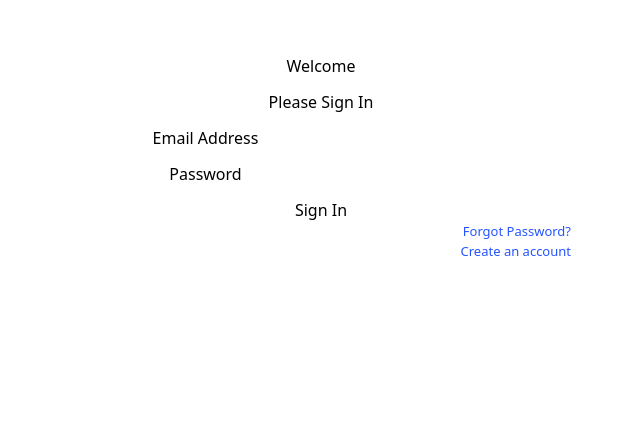
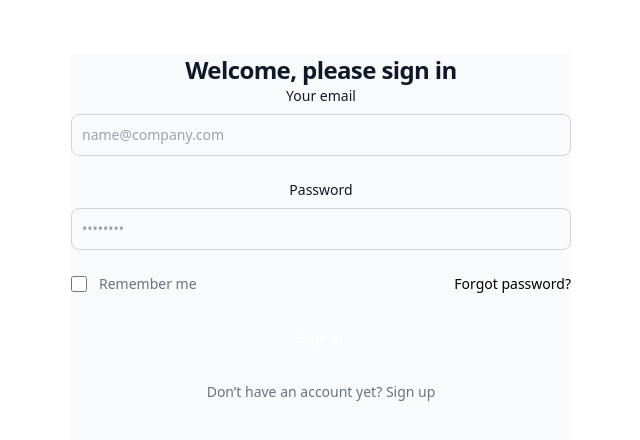
Before and after one commit to DevonHickle/devdevportal, a Nuxt app: page /Login in a window 1280 px wide. Shown: the part 146-586 px from the top of the page, without its empty margins (319-959 px from the left). Built offline with nearby package versions, Linux system fonts and the light colour scheme.

Commit message:
added tailwind css to landingpage and login page

```diff
--- a/pages/LandingPage.vue
+++ b/pages/LandingPage.vue
@@ -2,6 +2,9 @@
   <div>
     <div class="navigation">
       <NavBar />
+    </div>
+    <div class="pageContent">
+      <p>Hello World</p>
     </div>
     <div class="footer">
       <Footer />
--- a/pages/Login.vue
+++ b/pages/Login.vue
@@ -1,25 +1,34 @@
 <template>
     <!-- This will host the login page, will use existing login code - need to convert from React -->
-    <div class="login">
-        <form>
-            <h2 class="mb-3 text-dark">Welcome</h2>
-            <h4 class="mb-3 text-dark">Please Sign In</h4>
-            <div class="mb-3 text-dark">
-                <label>Email Address</label>
-                <input type="email" class="form-control form-control-lg" />
-            </div>
-            <div class="mb-3 text-dark">
-                <label>Password</label>
-                <input type="password" class="form-control form-control-lg">
-            </div>
-            <button type="submit" class="btn btn-dark btn-lg btn-block">Sign In</button>
-            <p class="forgot-password text-right">
-                <NuxtLink to="/forgot-password">Forgot Password?</NuxtLink>
-            </p>
-            <p class="forgot-password text-right">
-              <NuxtLink to="/signup">Create an account</NuxtLink>
-            </p>
-        </form>
+    <div class="login bg-gray-50 dark:bg-gray-900"">
+      <h1 class="text-xl font-bold leading-tight tracking-tight text-gray-900 md:text-2xl dark:text-white">
+                 Welcome, please sign in
+              </h1>
+      <form class="space-y-4 md:space-y-6" action="#">
+                  <div>
+                      <label for="email" class="block mb-2 text-sm font-medium text-gray-900 dark:text-white">Your email</label>
+                      <input type="email" name="email" id="email" class="bg-gray-50 border border-gray-300 text-gray-900 sm:text-sm rounded-lg focus:ring-primary-600 focus:border-primary-600 block w-full p-2.5 dark:bg-gray-700 dark:border-gray-600 dark:placeholder-gray-400 dark:text-white dark:focus:ring-blue-500 dark:focus:border-blue-500" placeholder="name@company.com" required="">
+                  </div>
+                  <div>
+                      <label for="password" class="block mb-2 text-sm font-medium text-gray-900 dark:text-white">Password</label>
+                      <input type="password" name="password" id="password" placeholder="••••••••" class="bg-gray-50 border border-gray-300 text-gray-900 sm:text-sm rounded-lg focus:ring-primary-600 focus:border-primary-600 block w-full p-2.5 dark:bg-gray-700 dark:border-gray-600 dark:placeholder-gray-400 dark:text-white dark:focus:ring-blue-500 dark:focus:border-blue-500" required="">
+                  </div>
+                  <div class="flex items-center justify-between">
+                      <div class="flex items-start">
+                          <div class="flex items-center h-5">
+                            <input id="remember" aria-describedby="remember" type="checkbox" class="w-4 h-4 border border-gray-300 rounded bg-gray-50 focus:ring-3 focus:ring-primary-300 dark:bg-gray-700 dark:border-gray-600 dark:focus:ring-primary-600 dark:ring-offset-gray-800" required="">
+                          </div>
+                          <div class="ml-3 text-sm">
+                            <label for="remember" class="text-gray-500 dark:text-gray-300">Remember me</label>
+                          </div>
+                      </div>
+                      <a href="#" class="text-sm font-medium text-primary-600 hover:underline dark:text-primary-500">Forgot password?</a>
+                  </div>
+                  <button type="submit" class="w-full text-white bg-primary-600 hover:bg-primary-700 focus:ring-4 focus:outline-none focus:ring-primary-300 font-medium rounded-lg text-sm px-5 py-2.5 text-center dark:bg-primary-600 dark:hover:bg-primary-700 dark:focus:ring-primary-800">Sign in</button>
+                  <p class="text-sm font-light text-gray-500 dark:text-gray-400">
+                      Don’t have an account yet? <a href="#" class="font-medium text-primary-600 hover:underline dark:text-primary-500">Sign up</a>
+                  </p>
+              </form>
     </div>
 </template>
 <script>
```
